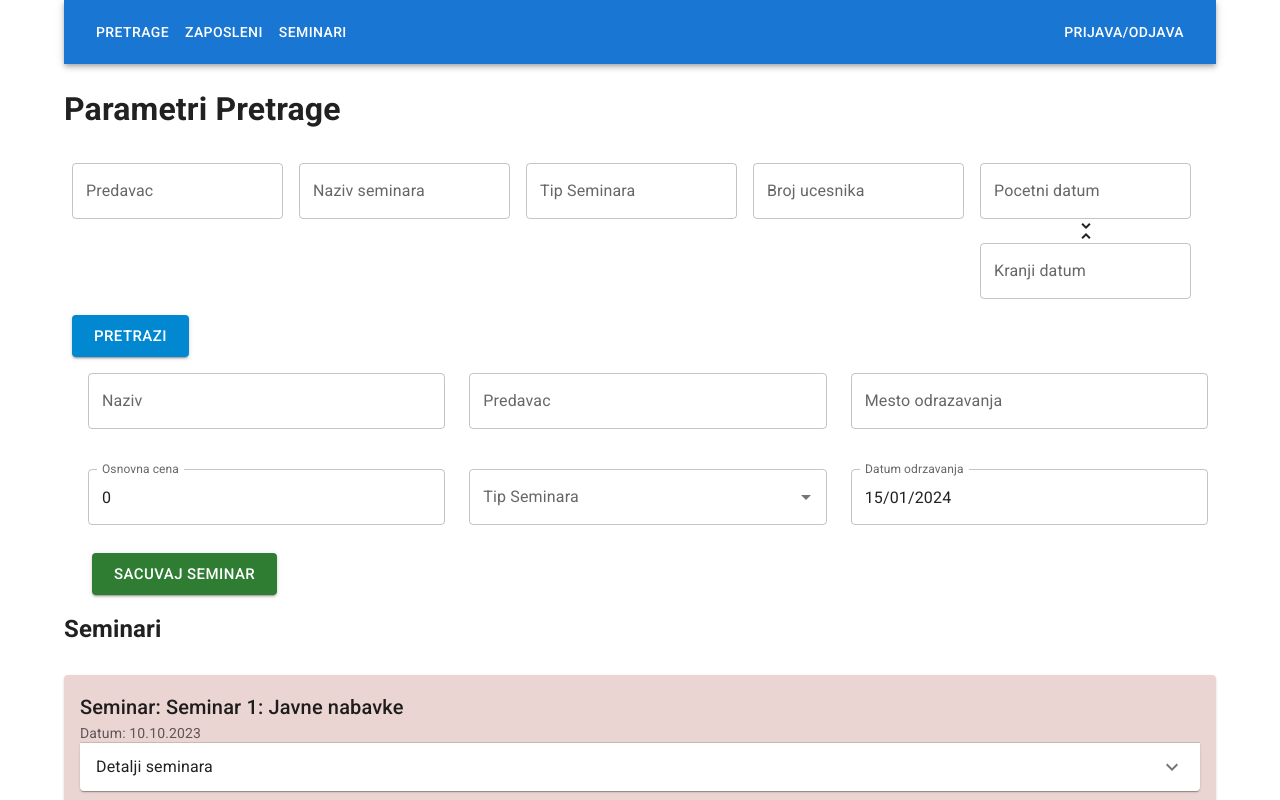
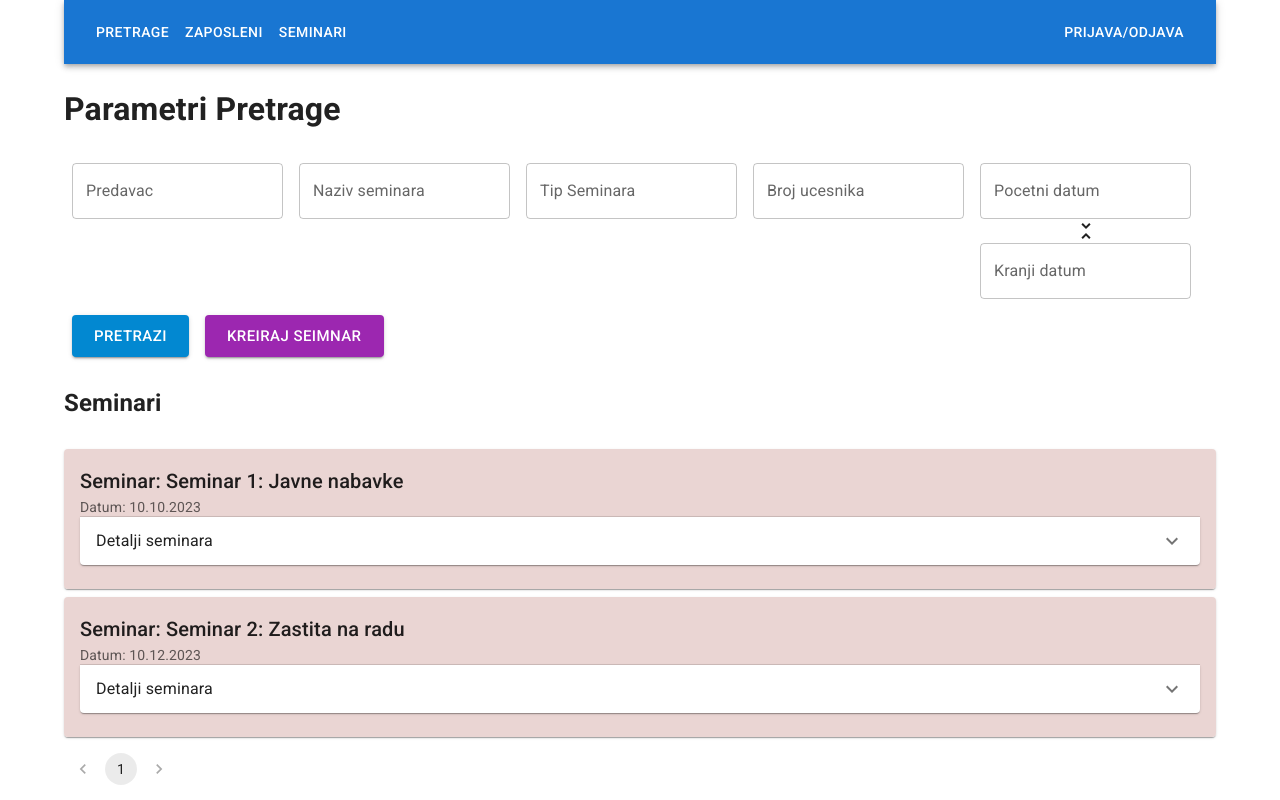
Before and after one commit to BogdanRaicevic/ied-projects, a React (Vite) app: page /seminari in a window 1280 px wide. Shown: the top 800 px of the page. Built offline with nearby package versions, Linux system fonts and the light colour scheme.

Commit message:
Move seminar creation into a dialog

```diff
--- a/src/pages/Seminari.tsx
+++ b/src/pages/Seminari.tsx
@@ -7,6 +7,9 @@ import {
   Button,
   Card,
   CardContent,
+  Dialog,
+  DialogContent,
+  DialogTitle,
   FormControl,
   List,
   Pagination,
@@ -98,13 +101,37 @@ export default function Seminari() {
     </div>
   );
 
+  const [open, setOpen] = useState(false);
+
+  const handleClickOpen = () => {
+    setOpen(true);
+  };
+
+  const handleClose = () => {
+    setOpen(false);
+  };
+
   return (
     <>
       {parametriPretrage()}
       <Button sx={{ m: 1 }} size="large" variant="contained" color="info" type="submit">
         Pretrazi
       </Button>
-      <CreateSeminarForm saveOrUpdateSeminar={addSeminar}></CreateSeminarForm>
+      <Button
+        sx={{ m: 1 }}
+        size="large"
+        variant="contained"
+        color="secondary"
+        onClick={handleClickOpen}
+      >
+        Kreiraj seimnar
+      </Button>
+      <Dialog open={open} onClose={handleClose} maxWidth="lg">
+        <DialogTitle>Create Seminar</DialogTitle>
+        <DialogContent>
+          <CreateSeminarForm saveOrUpdateSeminar={addSeminar}></CreateSeminarForm>
+        </DialogContent>
+      </Dialog>
       <h2>Seminari</h2>
       {seminariLista()}
     </>
--- a/src/schemas/companySchemas.ts
+++ b/src/schemas/companySchemas.ts
@@ -58,7 +58,7 @@ export const MetadataSchema = z.object({
 export type Metadata = z.infer<typeof MetadataSchema>;
 
 export const SeminarSchema = z.object({
-  id: z.string(),
+  id: z.string().optional(),
   naziv: z
     .string()
     .min(3, "Naziv mora da ima bar 3 karaktera")
```
